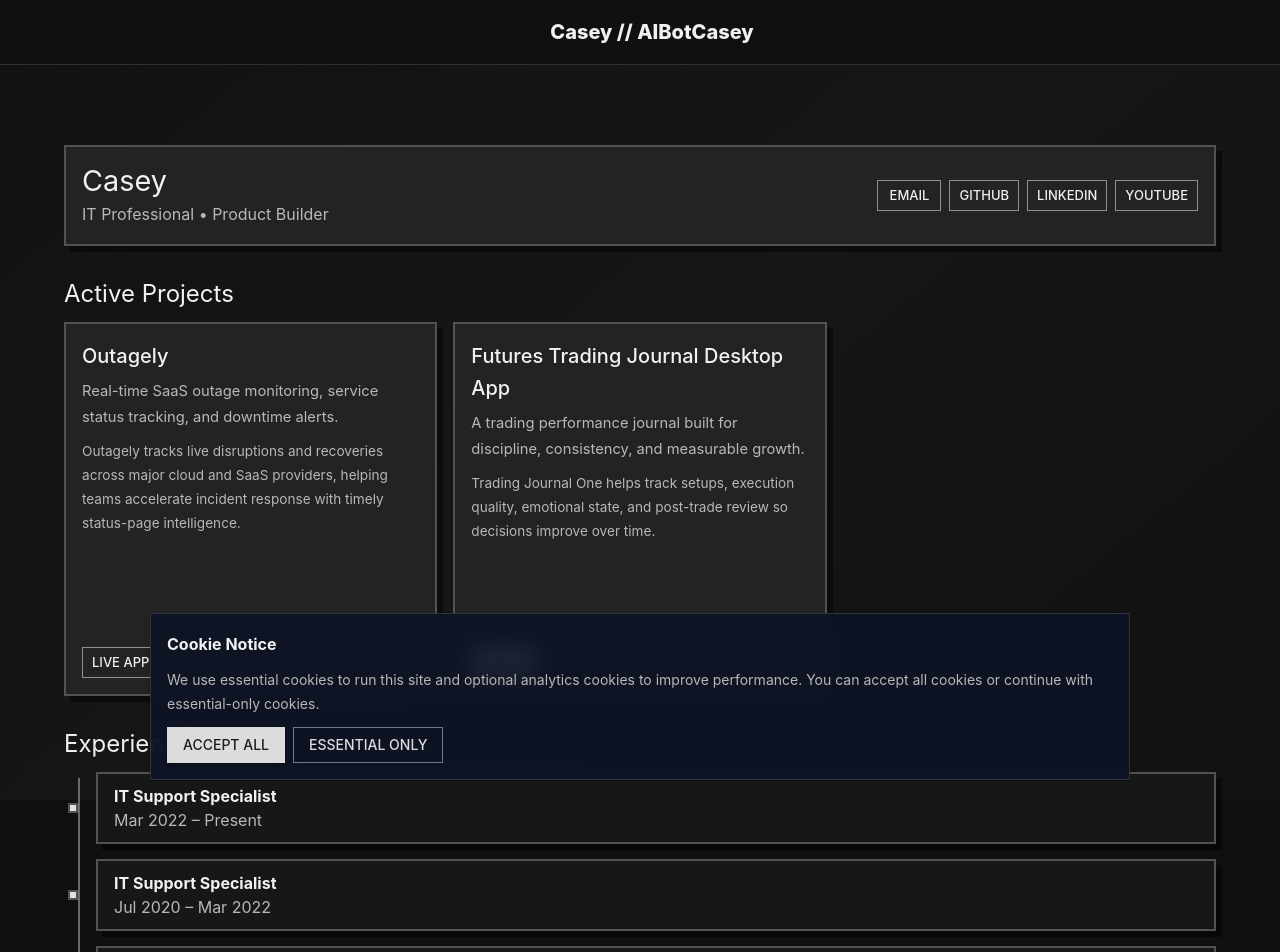
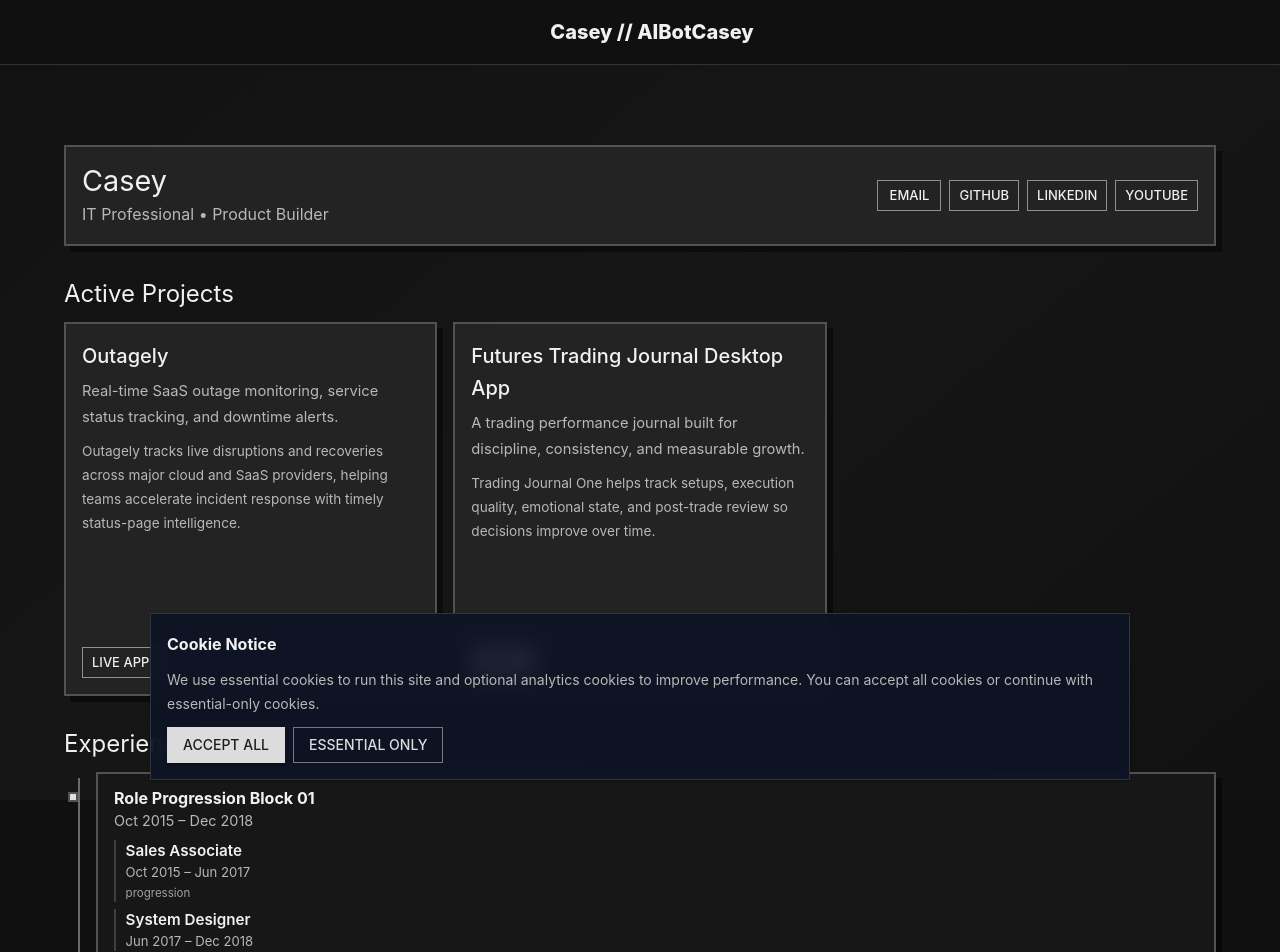
Before and after one commit to AIBotCasey/casey-pages, a React (Vite) app: page / in a window 1280 px wide. Shown: the top 952 px of the page. Built offline with nearby package versions, Linux system fonts and the light colour scheme; some icons are missing.

Commit message:
Experience timeline: merge same-company roles into progression blocks

```diff
--- a/src/pages/HomePage.jsx
+++ b/src/pages/HomePage.jsx
@@ -12,13 +12,25 @@ import { useEffect } from 'react'
 import { projects } from '../data/projects'
 import { setPageSeo, SITE_URL } from '../utils/seo'
 
-const previousTitles = [
-  { title: 'IT Support Specialist', period: 'Mar 2022 – Present' },
-  { title: 'IT Support Specialist', period: 'Jul 2020 – Mar 2022' },
-  { title: 'IT System Support Analyst', period: 'Jul 2019 – Jul 2020' },
-  { title: 'IT Helpdesk Operator', period: 'Dec 2018 – Jul 2019' },
-  { title: 'System Designer', period: 'Jun 2017 – Dec 2018' },
-  { title: 'Sales Associate', period: 'Oct 2015 – Jun 2017' },
+const experienceBlocks = [
+  {
+    label: 'Role Progression Block 01',
+    period: 'Oct 2015 – Dec 2018',
+    roles: [
+      { title: 'Sales Associate', period: 'Oct 2015 – Jun 2017' },
+      { title: 'System Designer', period: 'Jun 2017 – Dec 2018' },
+    ],
+  },
+  {
+    label: 'Role Progression Block 02',
+    period: 'Dec 2018 – Present',
+    roles: [
+      { title: 'IT Helpdesk Operator', period: 'Dec 2018 – Jul 2019' },
+      { title: 'IT System Support Analyst', period: 'Jul 2019 – Jul 2020' },
+      { title: 'IT Support Specialist', period: 'Jul 2020 – Mar 2022' },
+      { title: 'IT Support Specialist', period: 'Mar 2022 – Present' },
+    ],
+  },
 ]
 
 export default function HomePage() {
@@ -210,13 +222,13 @@ export default function HomePage() {
           }}
         >
           <Stack spacing={1.8}>
-            {previousTitles.map((item) => (
+            {experienceBlocks.map((block) => (
               <Box
-                key={`${item.title}-${item.period}`}
+                key={block.label}
                 sx={{
                   position: 'relative',
                   px: 2,
-                  py: 1.3,
+                  py: 1.5,
                   border: '2px solid #525252',
                   borderRadius: 0,
                   bgcolor: '#171717',
@@ -225,8 +237,7 @@ export default function HomePage() {
                     content: '""',
                     position: 'absolute',
                     left: { xs: -25, sm: -30 },
-                    top: '50%',
-                    transform: 'translateY(-50%)',
+                    top: 18,
                     width: 10,
                     height: 10,
                     bgcolor: '#e0e0e0',
@@ -235,8 +246,27 @@ export default function HomePage() {
                   },
                 }}
               >
-                <Typography sx={{ fontWeight: 700 }}>{item.title}</Typography>
-                <Typography color="text.secondary">{item.period}</Typography>
+                <Typography sx={{ fontWeight: 700 }}>{block.label}</Typography>
+                <Typography color="text.secondary" sx={{ mb: 1.1, fontSize: '0.9rem' }}>
+                  {block.period}
+                </Typography>
+
+                <Stack spacing={0.8}>
+                  {block.roles.map((role, idx) => (
+                    <Box
+                      key={`${block.label}-${role.title}-${role.period}`}
+                      sx={{ pl: 1.2, borderLeft: '2px solid #3f3f3f' }}
+                    >
+                      <Typography sx={{ fontWeight: 600, fontSize: '0.95rem' }}>{role.title}</Typography>
+                      <Typography color="text.secondary" sx={{ fontSize: '0.82rem' }}>{role.period}</Typography>
+                      {idx < block.roles.length - 1 ? (
+                        <Typography color="text.secondary" sx={{ fontSize: '0.72rem', mt: 0.35, opacity: 0.85 }}>
+                          progression
+                        </Typography>
+                      ) : null}
+                    </Box>
+                  ))}
+                </Stack>
               </Box>
             ))}
           </Stack>
```
